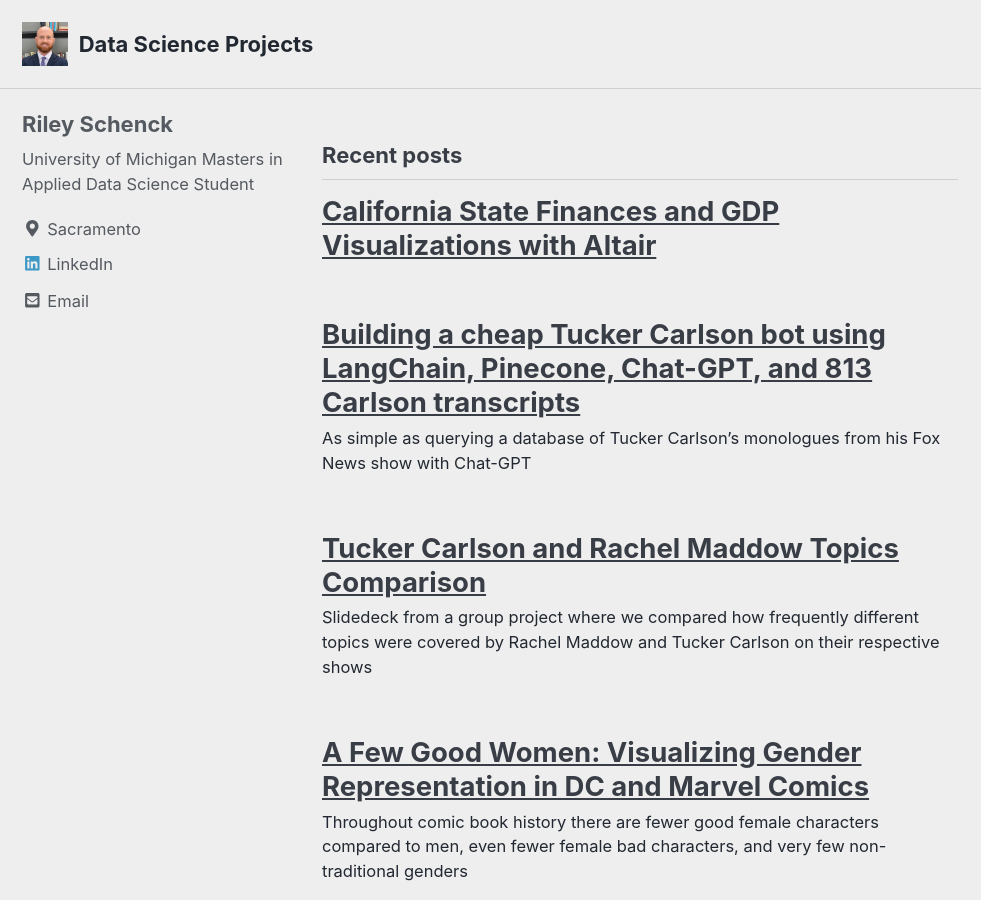
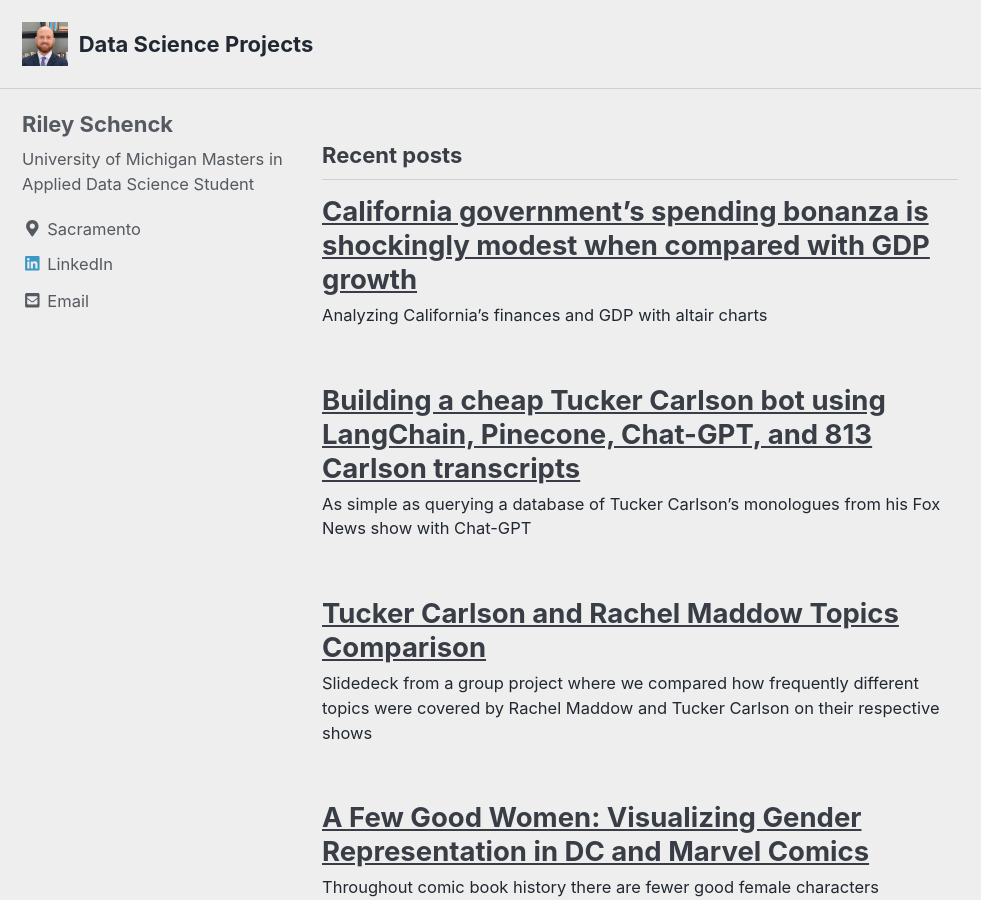
Before and after one commit to rileyschenck/website, a Jekyll site: the page built from index.html, in a window 1280 px wide and 900 px high. Shown: the whole window, without its empty margins (0-981 px from the left). Built offline with Jekyll 4.4.1, drawn with Linux system fonts in a browser that asks for light colours; cached includes are drawn as plain includes; nearby versions of some CDN libraries; a script that is not in the unit is left out; the list of posts is cut into pages by our own code.

Commit message:
Update 2023-07-14-CA-Finance.md

```diff
--- a/_posts/2023-07-14-CA-Finance.md
+++ b/_posts/2023-07-14-CA-Finance.md
@@ -1,14 +1,15 @@
 ---
-title: "California State Finances and GDP Visualizations with Altair"
+title: "California government's spending bonanza is shockingly modest when compared with GDP growth"
 date: 2023-07-14
 published: true
-tags: [ California, Finance]
-excerpt: ""
+tags: [ California, fiance, GDP, altair, charts]
+excerpt: "Analyzing California's finances and GDP with altair charts"
 altair-loader:
   altair-chart-1: "charts/agencychart.json"
   altair-chart-2: "charts/totalexpenditures.json"
   altair-chart-3: "charts/layeredexpenditures.json"
   altair-chart-4: "charts/revenueschart.json"
+  altair-chart-4: "charts/general_fund_chart.json"
   altair-chart-5: "charts/Revenues-Expenditures.json"
   altair-chart-6: "charts/Revenues-Expenditures-GDP.json"
   altair-chart-7: "charts/GDP-stacked.json"
@@ -35,6 +36,8 @@ toc_sticky: true
 
 <div id="altair-chart-8"></div>
 
+<div id="altair-chart-8"></div>
+
 Github Repository with the Jupyter Notebook that has the code for the Pandas data manipulations and Altair charts: https://github.com/rileyschenck/ca_finance
 
 Sources:
```
